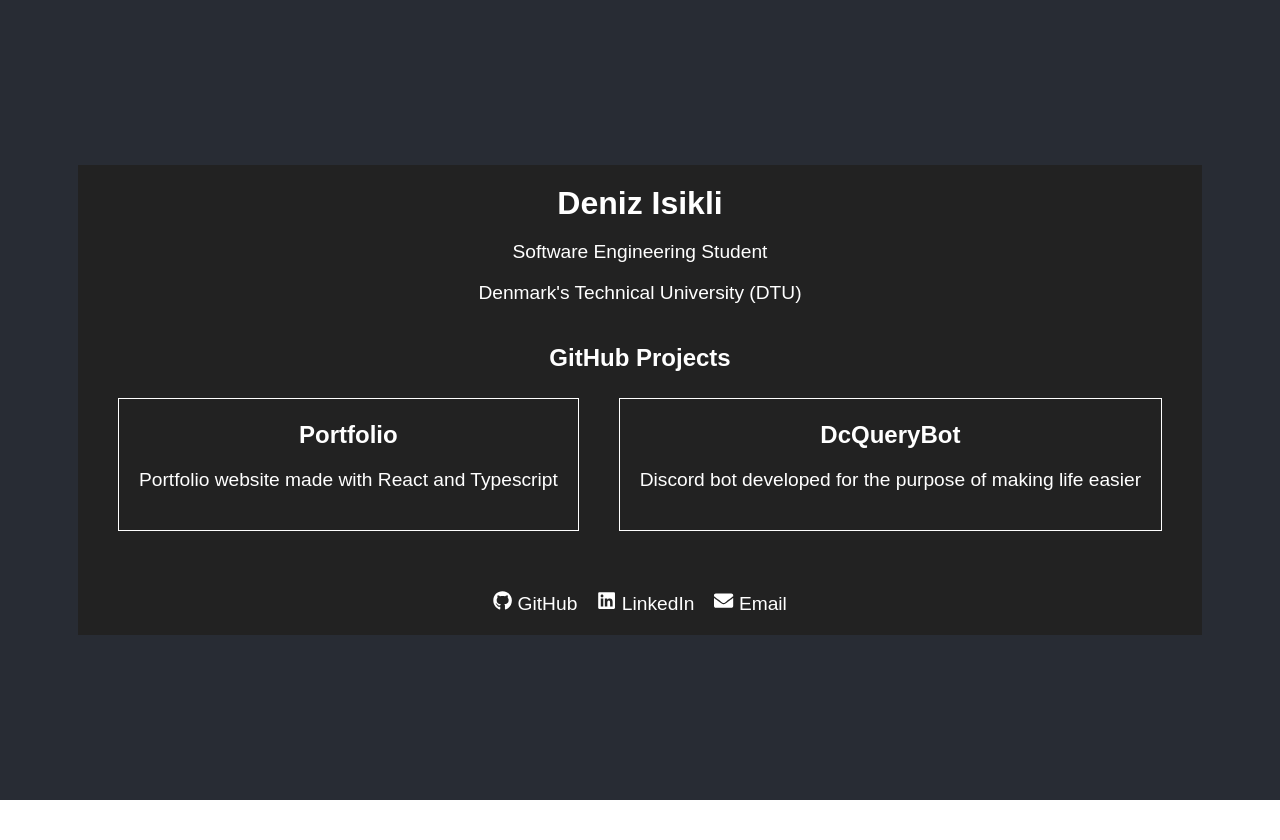
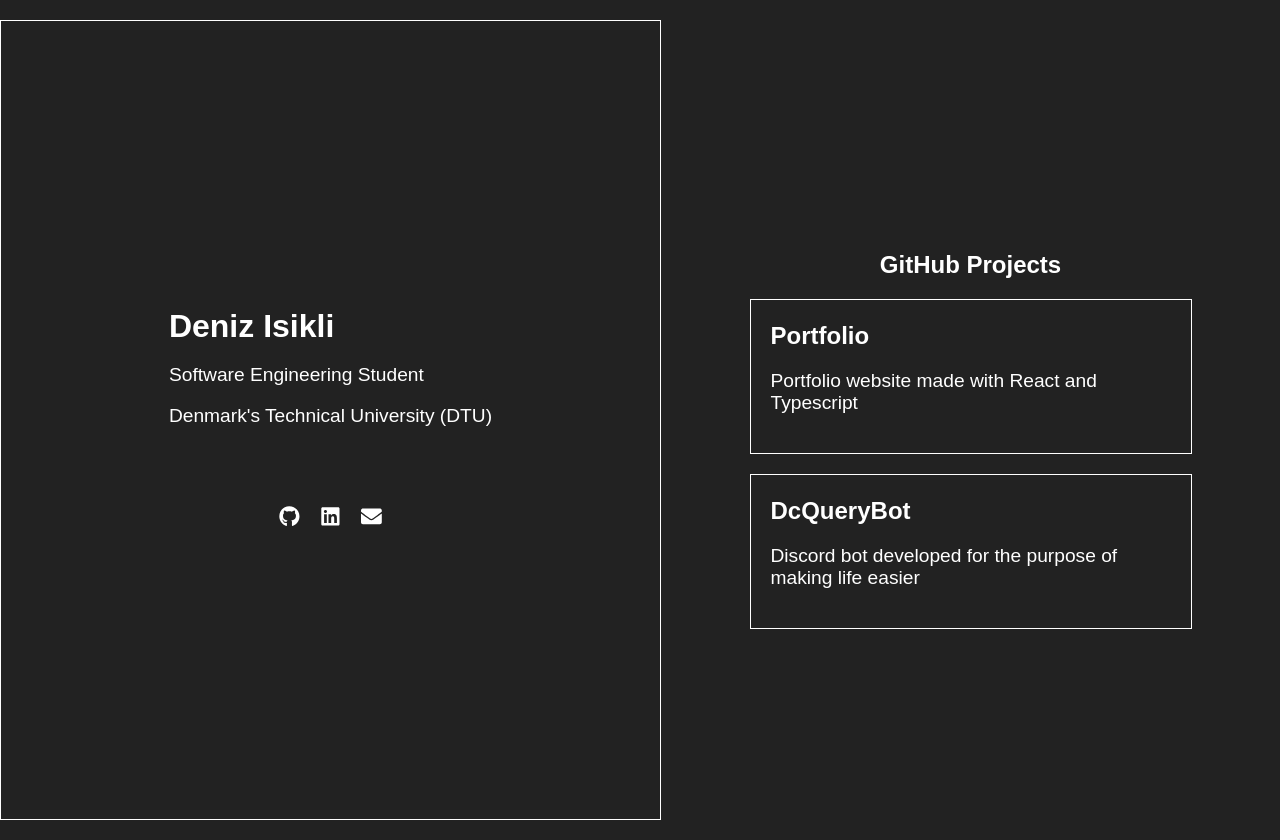
Before and after one commit to DenizIsikli/Portfolio, a React (Create React App) app in the folder portfolio/: page / in a window 1280 px wide. Before the commit the page ends 800 px from the top, so only its background shows below. Built offline with nearby package versions, Linux system fonts and the light colour scheme.

Commit message:
Major changes

```diff
--- a/portfolio/src/components/portfolio.css
+++ b/portfolio/src/components/portfolio.css
@@ -1,14 +1,27 @@
 /* Portfolio.css */
 
 .portfolio {
-    background-color: #222; /* Dark background color */
-    color: #fff; /* Text color */
+    background-color: #222;
+    color: #fff;
     padding: 20px;
     font-family: Arial, sans-serif;
+    display: flex;
+    justify-content: space-between;
+    height: 100vh;
+    overflow: hidden;
+    width: 100vw;
 }
 
-header {
-    text-align: center;
+.intro-section {
+    /* Left half of the screen */
+    width: 50%;
+    display: flex;
+    flex-direction: column;
+    align-items: center;
+    justify-content: center;
+    text-align: left;
+    border: 1px solid #fff;
+    padding: 20px;
 }
 
 header h1 {
@@ -22,8 +35,7 @@
 
 .socials {
     margin-top: 60px;
-    text-align: center;
-    font-size: 1.2rem;
+    font-size: 1.3rem;
 }
 
 .socials a {
@@ -41,25 +53,39 @@
     display: inline-block;
 }
 
+.project-section {
+    /* Right half of the screen */
+    width: 50%;
+    display: flex;
+    flex-direction: column;
+    align-items: center;
+    justify-content: center;
+    text-align: left;
+}
+
 .projects {
     margin-top: 40px;
+    text-align: left;
+    width: auto;
 }
 
 .projects h2 {
     font-size: 1.5rem;
+    text-align: center;
 }
 
 .projects ul {
     list-style-type: none;
     padding: 0;
+    margin: 0;
 }
 
 .projects li {
     margin-bottom: 20px;
     border: 1px solid #fff;
     transition: opacity 0.3s;
-    display: inline-block;
-    margin: 0 20px;
+    width: 100%;
+    max-width: 400px;
     padding: 20px;
 }
 
--- a/portfolio/src/components/portfolio.tsx
+++ b/portfolio/src/components/portfolio.tsx
@@ -5,12 +5,33 @@
 const Portfolio: React.FC = () => {
   return (
     <div className="portfolio">
+        <div className="intro-section">
             <header>
                 <h1>Deniz Isikli</h1>
                 <p>Software Engineering Student</p>
                 <p>Denmark's Technical University (DTU)</p>
             </header>
 
+            <section className="socials">
+                <div>
+                    <a href="https://github.com/DenizIsikli" rel="noopener noreferrer" target="_blank">
+                    <FaGithub />
+                    </a>
+                </div>
+                <div>
+                    <a href="https://www.linkedin.com/in/deniz-isikli/" rel="noopener noreferrer" target="_blank">
+                    <FaLinkedin />
+                    </a>
+                </div>
+                <div>
+                    <a href="mailto:denizisikli7@gmail.com" rel="noopener noreferrer" target="_blank">
+                    <FaEnvelope />
+                    </a>
+                </div>
+            </section>
+        </div>
+
+        <div className='project-section'>
             <section className="projects">
                 <h2>GitHub Projects</h2>
                 <ul>
@@ -24,24 +45,9 @@
                     </li>
                 </ul>
             </section>
+        </div>
 
-      <section className="socials">
-        <div>
-          <a href="https://github.com/DenizIsikli" rel="noopener noreferrer" target="_blank">
-            <FaGithub /> GitHub
-          </a>
-        </div>
-        <div>
-          <a href="https://www.linkedin.com/in/deniz-isikli/" rel="noopener noreferrer" target="_blank">
-            <FaLinkedin /> LinkedIn
-          </a>
-        </div>
-        <div>
-          <a href="mailto:denizisikli7@gmail.com" rel="noopener noreferrer" target="_blank">
-            <FaEnvelope /> Email
-          </a>
-        </div>
-      </section>
+
     </div>
   );
 };
```
Lines whose indentation alone changed are shown as unchanged.
